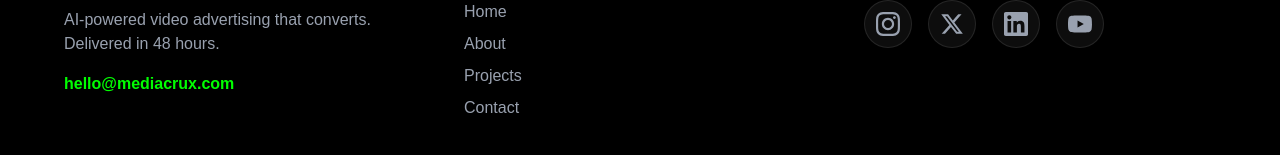
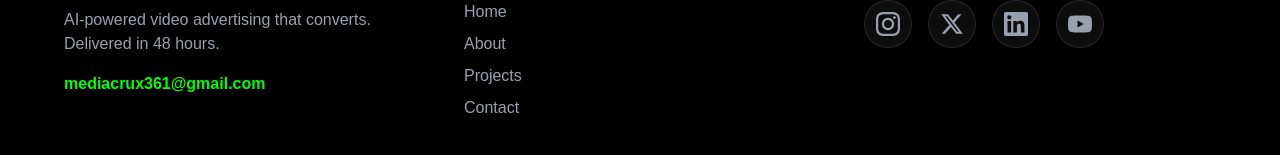
Before and after one commit to Oluwashola001/mediacruxv3, a Next.js app: page / in a window 1280 px wide. Shown: the part 9400-9555 px from the top of the page. Built offline with nearby package versions, Linux system fonts and the light colour scheme.

Commit message:
updated footer email

```diff
--- a/src/components/Footer.tsx
+++ b/src/components/Footer.tsx
@@ -98,10 +98,10 @@ export default function Footer() {
               AI-powered video advertising that converts. Delivered in 48 hours.
             </p>
             <a
-              href="mailto:hello@mediacrux.com"
+              href="mailto:mediacrux361@gmail.com"
               className="text-[#00FF00] hover:underline font-semibold"
             >
-              hello@mediacrux.com
+              mediacrux361@gmail.com
             </a>
           </motion.div>
 
```
